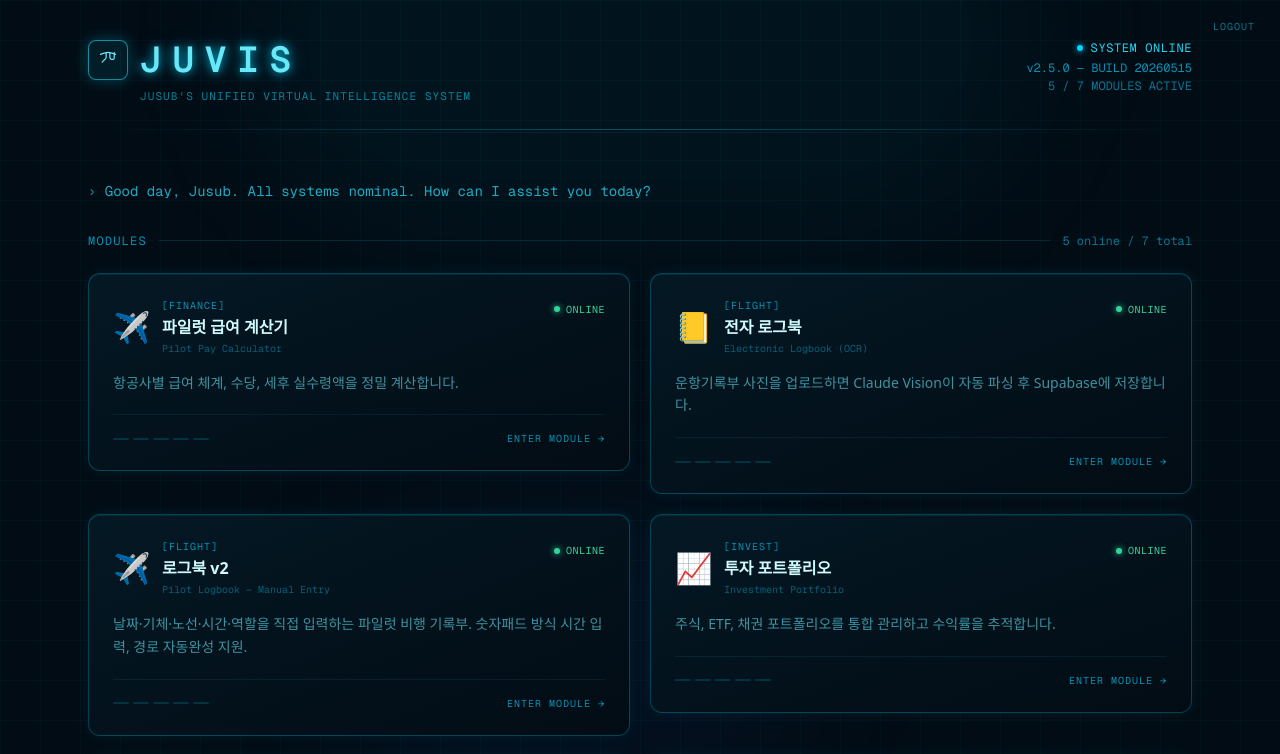
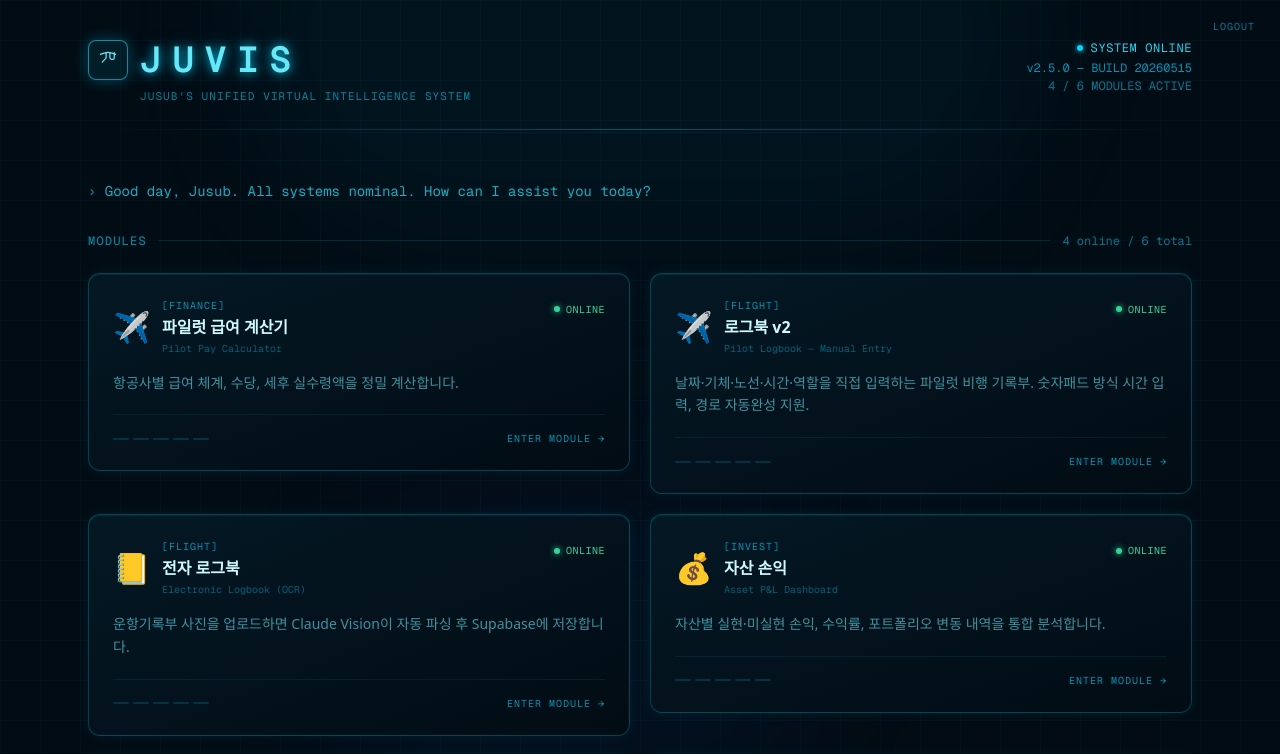
Before and after one commit to jusubara/juvis-app, a Next.js app: page / in a window 1280 px wide. Shown: the top 754 px of the page. Built offline with nearby package versions, Linux system fonts and the light colour scheme; no server answers.

Commit message:
feat: 대시보드 모듈 순서 변경 + 투자 포트폴리오 삭제

```diff
--- a/src/app/page.tsx
+++ b/src/app/page.tsx
@@ -16,6 +16,19 @@ const modules = [
     href: "https://eastarjet-pay.vercel.app",
   },
   {
+    id: "logbook2",
+    icon: "✈️",
+    title: "로그북 v2",
+    titleEn: "Pilot Logbook — Manual Entry",
+    description: "날짜·기체·노선·시간·역할을 직접 입력하는 파일럿 비행 기록부. 숫자패드 방식 시간 입력, 경로 자동완성 지원.",
+    status: "ONLINE",
+    statusColor: "text-emerald-400",
+    dotColor: "bg-emerald-400",
+    dotShadow: "0 0 6px #34d399",
+    tag: "FLIGHT",
+    href: "/logbook2",
+  },
+  {
     id: "logbook",
     icon: "📒",
     title: "전자 로그북",
@@ -29,30 +42,17 @@ const modules = [
     href: "/logbook",
   },
   {
-    id: "logbook2",
-    icon: "✈️",
-    title: "로그북 v2",
-    titleEn: "Pilot Logbook — Manual Entry",
-    description: "날짜·기체·노선·시간·역할을 직접 입력하는 파일럿 비행 기록부. 숫자패드 방식 시간 입력, 경로 자동완성 지원.",
+    id: "pdf-toolbox",
+    icon: "🛠️",
+    title: "PDF/이미지 유틸리티",
+    titleEn: "PDF Toolbox",
+    description: "PDF 합치기·분할, 이미지 포맷 변환·리사이즈를 브라우저에서 바로 처리합니다.",
     status: "ONLINE",
     statusColor: "text-emerald-400",
     dotColor: "bg-emerald-400",
     dotShadow: "0 0 6px #34d399",
-    tag: "FLIGHT",
-    href: "/logbook2",
-  },
-  {
-    id: "portfolio",
-    icon: "📈",
-    title: "투자 포트폴리오",
-    titleEn: "Investment Portfolio",
-    description: "주식, ETF, 채권 포트폴리오를 통합 관리하고 수익률을 추적합니다.",
-    status: "ONLINE",
-    statusColor: "text-emerald-400",
-    dotColor: "bg-emerald-400",
-    dotShadow: "0 0 6px #34d399",
-    tag: "INVEST",
-    href: "/asset",
+    tag: "TOOLS",
+    href: "https://pdf-toolbox-inky.vercel.app/",
   },
   {
     id: "game",
@@ -66,19 +66,6 @@ const modules = [
     dotShadow: "0 0 6px #facc15",
     tag: "CRYPTO",
     href: "/game",
-  },
-  {
-    id: "pdf-toolbox",
-    icon: "🛠️",
-    title: "PDF/이미지 유틸리티",
-    titleEn: "PDF Toolbox",
-    description: "PDF 합치기·분할, 이미지 포맷 변환·리사이즈를 브라우저에서 바로 처리합니다.",
-    status: "ONLINE",
-    statusColor: "text-emerald-400",
-    dotColor: "bg-emerald-400",
-    dotShadow: "0 0 6px #34d399",
-    tag: "TOOLS",
-    href: "https://pdf-toolbox-inky.vercel.app/",
   },
   {
     id: "trading",
@@ -163,10 +150,13 @@ export default function Home() {
 
           {/* 2-column grid layout */}
           <div className="grid grid-cols-1 md:grid-cols-2 gap-5">
-            {modules.map((mod) => (
+            {modules.slice(0, 3).map((mod) => (
               <ModuleCard key={mod.id} mod={mod} />
             ))}
             <AssetPnlCard />
+            {modules.slice(3).map((mod) => (
+              <ModuleCard key={mod.id} mod={mod} />
+            ))}
           </div>
         </section>
 
```
